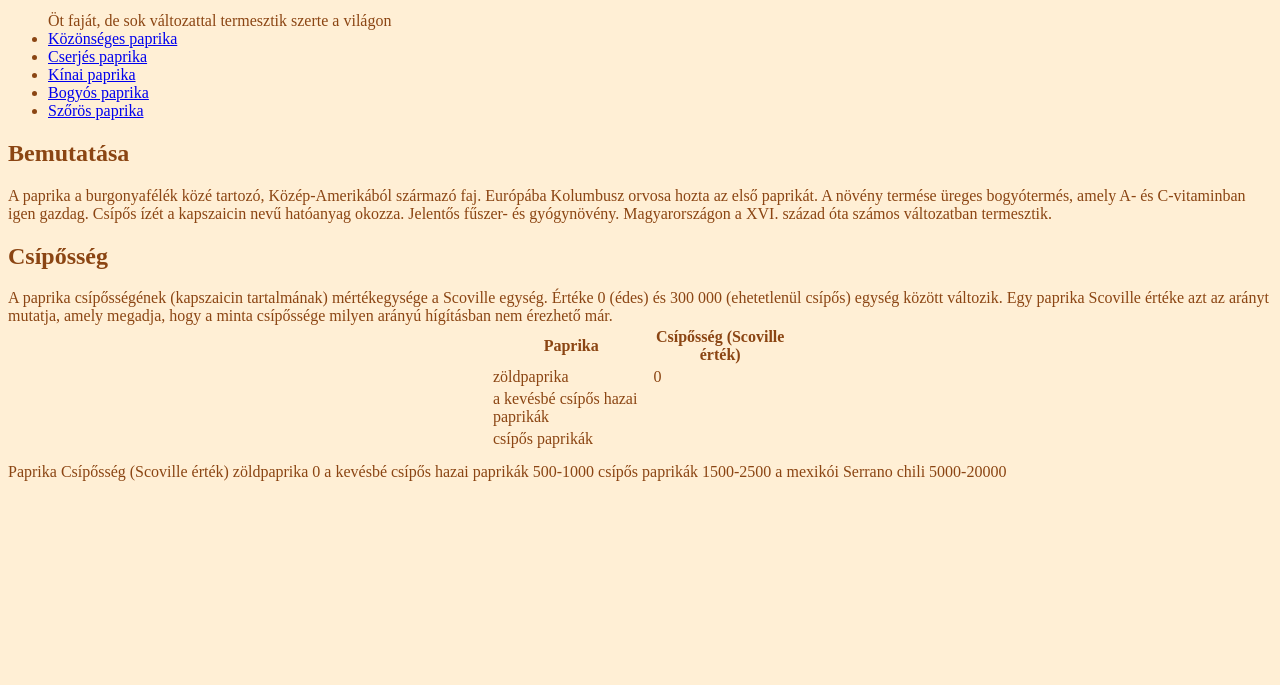
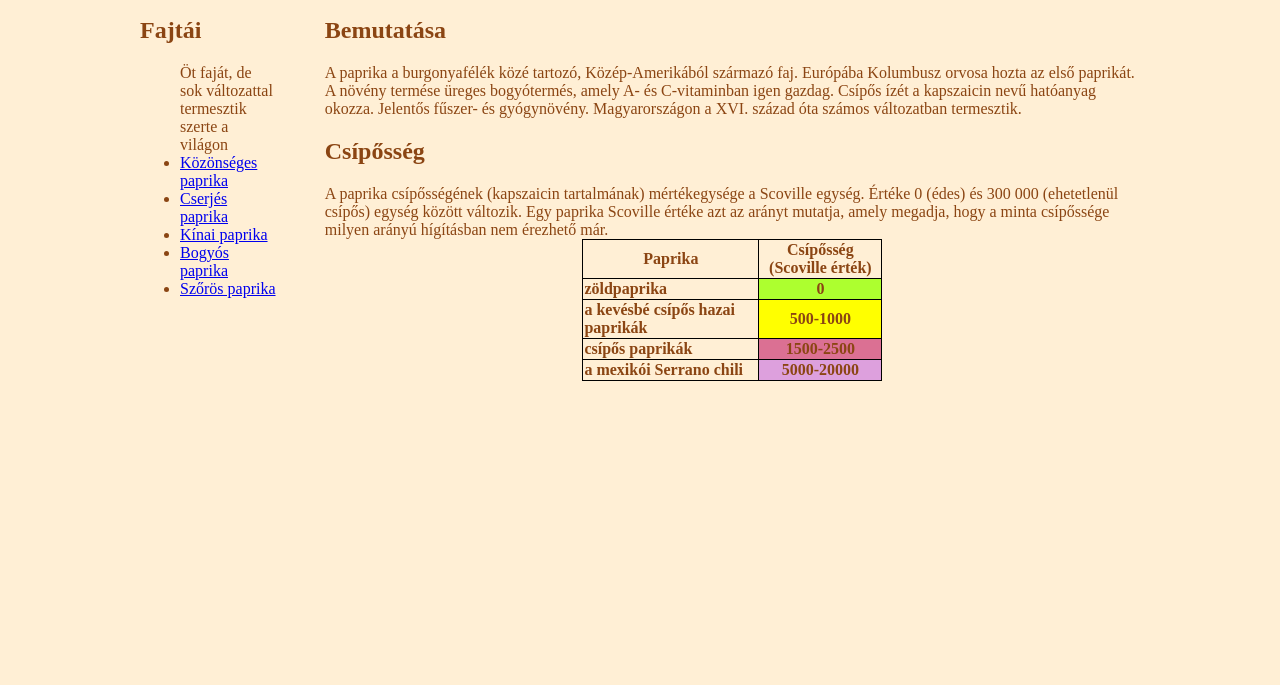
Before and after one commit to csandrisTurr/paprika, a plain HTML site: page paprika.html in a window 1280 px wide. Shown: the part 115-800 px from the top of the page. Drawn offline with Linux system fonts and the light colour scheme.

Commit message:
dolgozunk mert csak

```diff
--- a/paprika.css
+++ b/paprika.css
@@ -1,19 +1,58 @@
 body {
     background-color: papayawhip;
     color: saddlebrown;
+    width: 1000px;
+    margin: auto;
 }
 
 #fejlec {
     background-image: url("sok.png");
     background-size: auto;
+    padding: 1rem;
+}
+
+#fokeret {
+    display: flex;
+    flex-direction: row;
+    gap: 3rem;
+}
+
+#menu {
+
+}
+
+#tartalom {
+
 }
 
 table {
     width: 300px;
     margin: auto;
-    border: 1px;
+    border-collapse: collapse;
 }
 
-table tr:nth-child(1) {
+table, th, tr, td {
+    border: 1px solid black;
+    font-weight: bold;
+}
+
+table td:nth-child(2) {
     width: 120px;
+    text-align: center;
 }
+
+table tr:nth-child(2) td:nth-child(2) {
+    background-color: greenyellow;
+}
+
+table tr:nth-child(3) td:nth-child(2) {
+    background-color: yellow;
+}
+
+table tr:nth-child(4) td:nth-child(2) {
+    background-color: palevioletred;
+}
+
+table tr:nth-child(5) td:nth-child(2) {
+    background-color: plum;
+}
--- a/paprika.html
+++ b/paprika.html
@@ -40,33 +40,18 @@
                 </tr>
                 <tr>
                     <td>a kevésbé csípős hazai paprikák</td>
-                    <td></td>
+                    <td>500-1000</td>
                 </tr>
                 <tr>
                     <td>csípős paprikák</td>
-                    <td></td>
+                    <td>1500-2500</td>
                 </tr>
                 <tr>
-                    <td></td>
-                    <td></td>
-                </tr>
-                <tr>
-                    <td></td>
-                    <td></td>
-                </tr>
-                <tr>
-                    <td></td>
-                    <td></td>
+                    <td>a mexikói Serrano chili</td>
+                    <td>5000-20000</td>
                 </tr>
             </table>
         </div>
     </div>
-
-
-Paprika Csípősség (Scoville érték)
-zöldpaprika 0
-a kevésbé csípős hazai paprikák 500-1000
-csípős paprikák 1500-2500
-a mexikói Serrano chili 5000-20000
 </body>
 </html>
```
